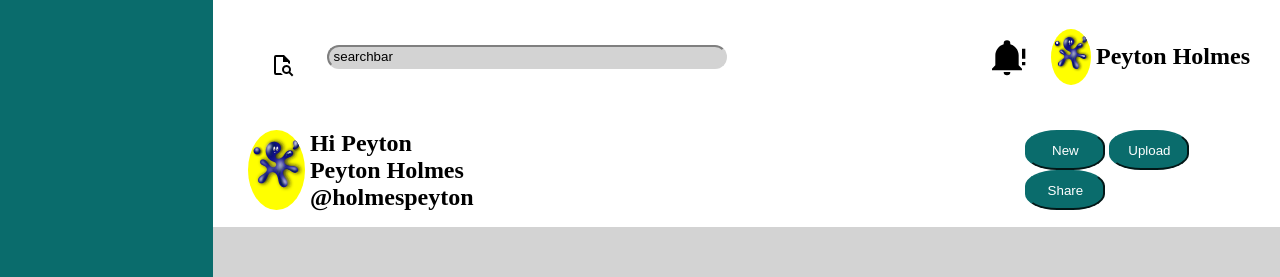
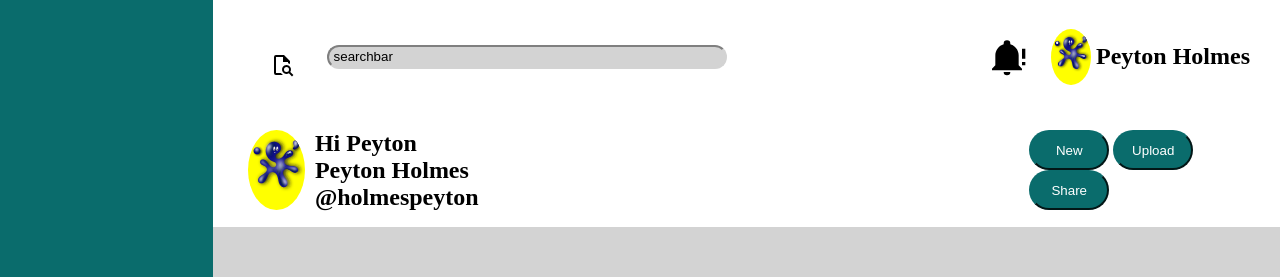
Before and after one commit to sicxx-xnx/Dashboard-project, a plain HTML site: page index.html in a window 1280 px wide. Shown: the top 277 px of the page. Drawn offline with Linux system fonts and the light colour scheme.

Commit message:
fix buttons to have a more rounded shape
updated the button radious to 999px

```diff
--- a/app.css
+++ b/app.css
@@ -89,7 +89,7 @@ width: 40%;
 button {
 height: 5vh;
 width: 10vh;
-border-radius: 40%;
+border-radius: 999px;
 border-color: rgb(10, 108, 108);
 background-color:rgb(10, 108, 108);
 color: white;
--- a/index.html
+++ b/index.html
@@ -22,7 +22,7 @@
             <h3> Peyton Holmes </h3>
         </div>
     </div>
-    <div class="userinfo" style="justify-content: flex-start; gap: 5px; margin-left: 20px;">
+    <div class="userinfo" style="justify-content: flex-start; gap: 10px; margin-left: 20px;">
        <img class="account-icon-v2" src="images/ink-158614.svg" width="auto" height="auto" alt="account image">
        <div>
             <h3> Hi Peyton</h3>
```
